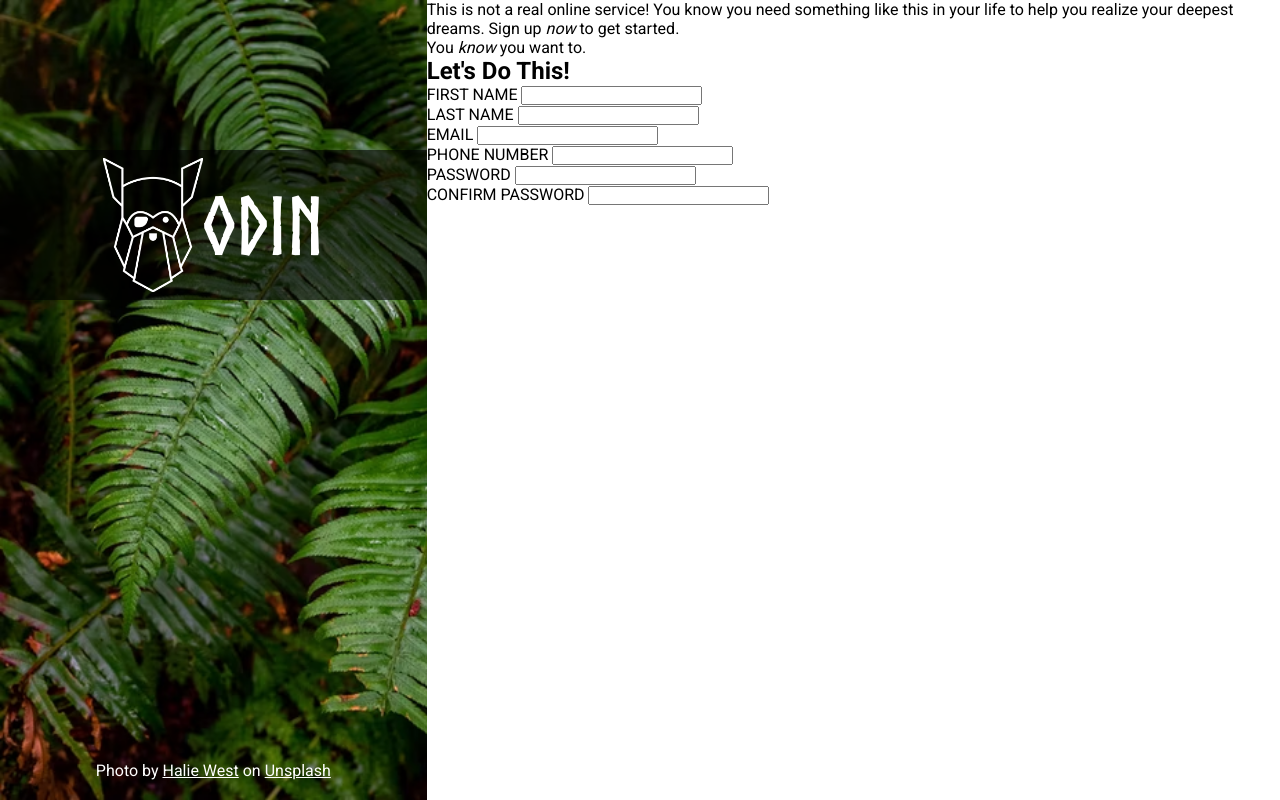
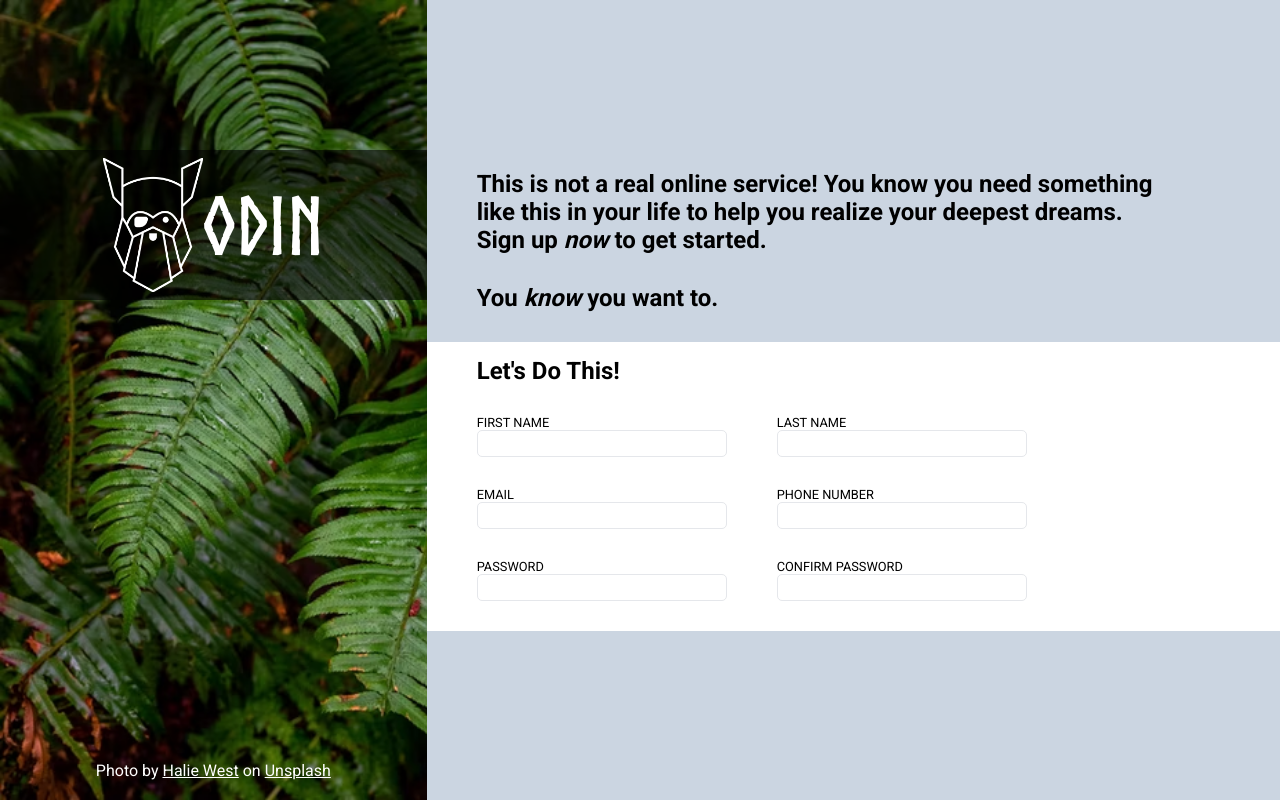
Before and after one commit to Aabdullah21/sign-up-form, a plain HTML site: page index.html in a window 1280 px wide. Drawn offline with Linux system fonts and the light colour scheme.

Commit message:
Style form

```diff
--- a/style.css
+++ b/style.css
@@ -21,6 +21,7 @@ body {
     grid-template-columns: 1fr 2fr;
     height: 100vh;
     font-family: 'Roboto', 'sans-serif';
+    background-color: #cbd5e1;
 }
 
 .image-container {
@@ -67,3 +68,55 @@ body {
 .credit a {
     color: white;
 }
+
+.main-content {
+    display: flex;
+    flex-direction: column;
+    justify-content: center;
+    gap: 30px;
+}
+
+.main-content>* {
+    margin-left: 50px;
+}
+
+.main-content .description {
+    font-size: 1.5rem;
+    font-weight: bold;
+    width: 700px;
+}
+
+.form-container {
+    background-color: white;
+    margin-left: 0;
+    padding: 15px 15px 30px 50px;
+}
+
+.form-container h2 {
+    margin-bottom: 30px;
+}
+
+.form-container form {
+    display: flex;
+    flex-wrap: wrap;
+    width: 70%;
+    row-gap: 30px;
+    column-gap: 50px;
+}
+
+.form-container .form-control {
+    display: flex;
+    flex-direction: column;
+    width: 250px;
+}
+
+.form-control input {
+
+    padding: 5px;
+    border-radius: 5px;
+    border: 1px solid var(--default-border);
+}
+
+.form-control label {
+    font-size: 0.8rem;
+}
```
